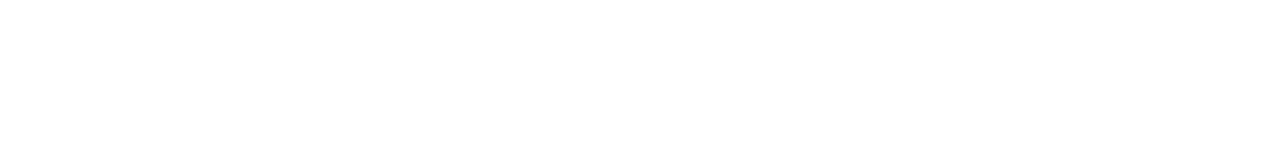
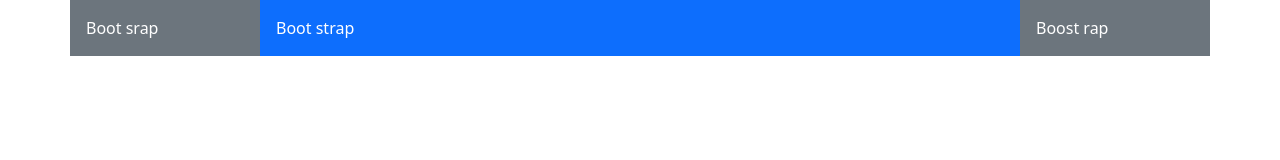
Before and after one commit to Pe-drou/Bootstrap_introducao-Pedro, a plain HTML site: page ex2_sistema-grid/ex2.html in a window 1280 px wide. Drawn offline with nearby package versions, Linux system fonts and the light colour scheme.

Commit message:
é bootstrap

```diff
--- a/ex2_sistema-grid/ex2.html
+++ b/ex2_sistema-grid/ex2.html
@@ -9,7 +9,13 @@
 <body>
 
 
-    <!-- 1ª Digitação (Aqui) -->
+    <div class="container-xl">
+        <div class="row">
+            <div class="col-sm-2 bg-secondary text-white p-3">Boot srap</div>
+            <div class="col-sm-8 bg-primary text-white p-3">Boot strap</div>
+            <div class="col-sm-2 bg-secondary text-white p-3">Boost rap</div>
+        </div>
+    </div>
 
 
     <script src="https://cdn.jsdelivr.net/npm/bootstrap@5.3.0/dist/js/bootstrap.bundle.min.js"></script>
```
